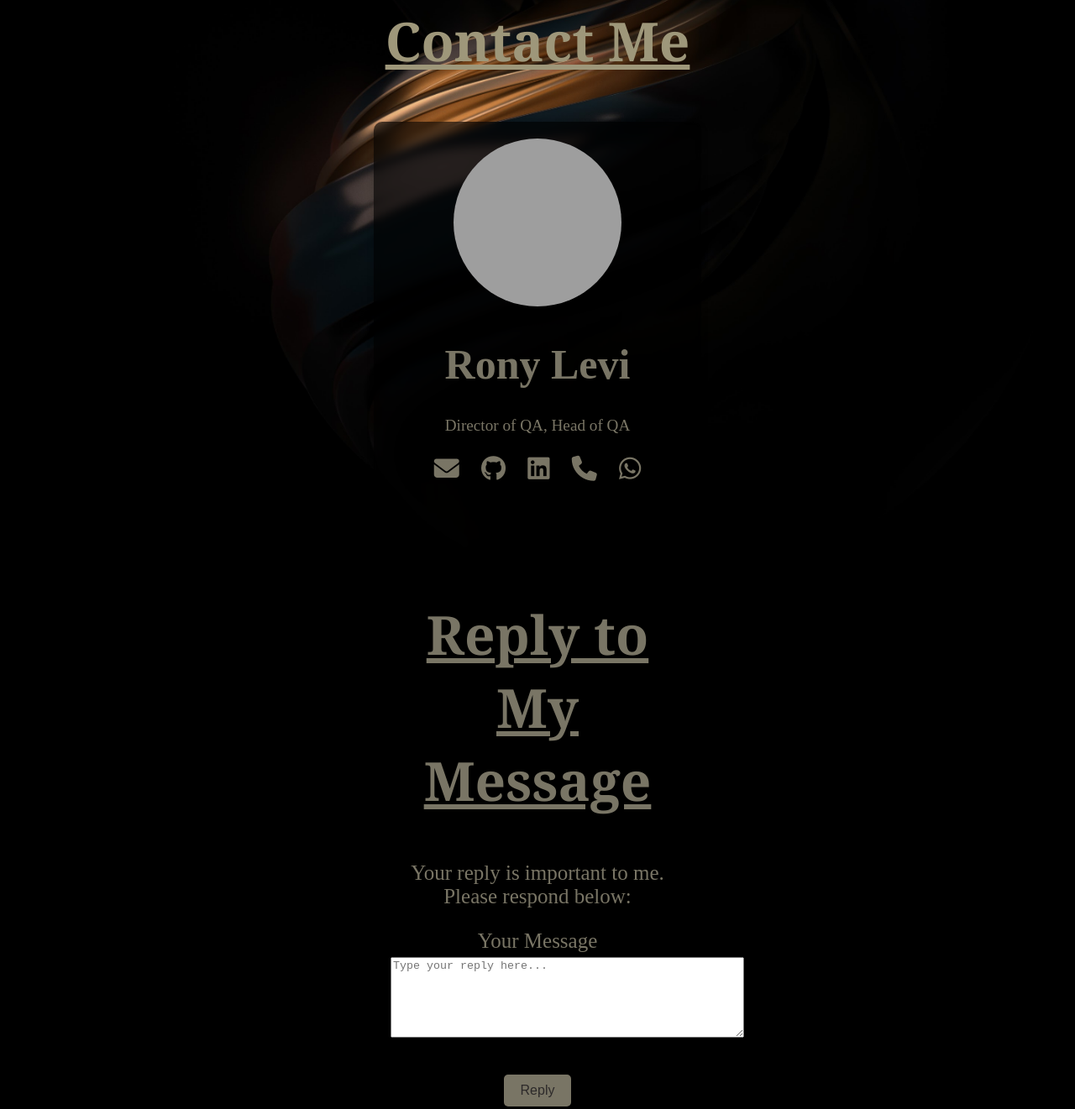
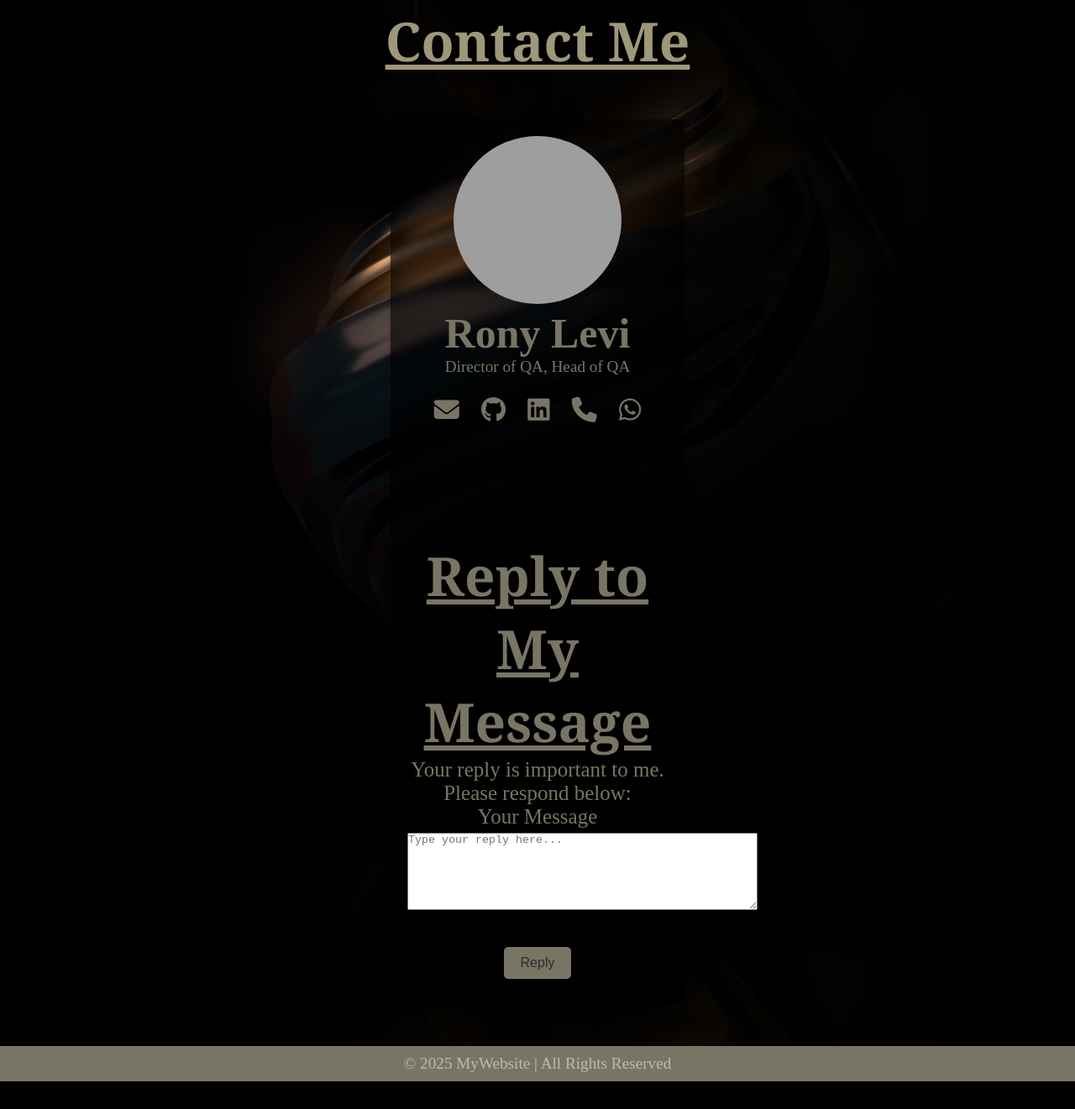
Before and after one commit to LeviRony/Rony_Levi_Profile, a website: page profile.html in a window 1280 px wide. Shown: the part 131-1452 px from the top of the page at 84% size. After the commit the page ends 1419 px from the top, so only its background shows below. Drawn offline with Linux system fonts and the light colour scheme; grey boxes are pictures that could not be loaded.

Commit message:
footer chanmges

```diff
--- a/assets/devTools.css
+++ b/assets/devTools.css
@@ -1,13 +1,22 @@
-html {
-    background-image: url('../images/huawei-mate-9-luxury-dark-gold-abstract-stock-14-10-2024-1728936550-hd-wallpaper.jpg');
+* {
+    box-sizing: border-box;
+    margin: 0;
+    padding: 0;
+  }
+
+  /* Background setup */
+  html {
+    background-image: url('/images/huawei-mate-9-luxury-dark-gold-abstract-stock-14-10-2024-1728936550-hd-wallpaper.jpg');
     background-size: cover;
+    background-position: center;
     background-repeat: no-repeat;
-    animation: scrollVertical 10s linear infinite;
-    height: fit-content;
-    width: fit-content;
+    background-attachment: fixed;
+    min-height: 100vh;
+    /* Ensures full-screen coverage */
     background-color: #000;
-
-}
+    overflow-x: hidden;
+    overflow-y: auto;
+  }
 
 /* Container for the grid */
 .grid-container {
--- a/assets/footer.css
+++ b/assets/footer.css
@@ -1,8 +1,30 @@
+/* Footer that always stays at the bottom */
 footer {
-    color: #f6f6f6;
-    background-color: #797565;
-    padding: 10px;
-    text-align: center;
-    margin-bottom: 0;
-    height: 50px; /* This will ensure it maintains a consistent size */
+  color: #bbb9b9;
+  font-size: larger;
+  background-color: #797565;
+  padding: 10px;
+  text-align: center;
+  height: 50px;
+  width: 100%;
+  position: relative; /* Default position */
+  bottom: 0;
+}
+
+/* Ensures footer stays at the bottom of the page even if content is short */
+html, body {
+  height: 100%;
+  display: flex;
+  flex-direction: column;
+}
+
+.main-content {
+  flex: 1; /* Pushes the footer down */
+}
+
+/* Fix for small screens with lots of scrolling */
+@media (max-height: 600px) {
+  footer {
+    position: static; /* Prevents overlap on very short screens */
   }
+}
--- a/assets/index.css
+++ b/assets/index.css
@@ -1,34 +1,51 @@
+* {
+    box-sizing: border-box;
+    margin: 0;
+    padding: 0;
+  }
 
-/* Apply background image to the entire page */
-html {
+  /* Background setup */
+  html {
     background-image: url('/images/huawei-mate-9-luxury-dark-gold-abstract-stock-14-10-2024-1728936550-hd-wallpaper.jpg');
     background-size: cover;
     background-position: center;
     background-repeat: no-repeat;
     background-attachment: fixed;
-    width: 100%;
-    min-height: 100vh; /* Fixes small screen scaling */
+    min-height: 100vh;
+    /* Ensures full-screen coverage */
     background-color: #000;
-    width: 100%;
-}
+    overflow-x: hidden;
+    overflow-y: auto;
+  }
 
-/* Flexbox-centered layout */
+/* Flexbox-centered layout for all screen heights */
 main {
     font-family: Arial, sans-serif;
     margin: 0;
     padding: 0;
     display: flex;
+    flex-direction: column;
     justify-content: center;
     align-items: center;
-    min-height: 95vh;
+    min-height: 100vh; /* Ensures full height usage */
     background-color: rgba(0, 0, 0, 0.5); /* Dark overlay */
+    padding-bottom: 7.5vh; /* Adjusts spacing instead of margin */
+}
 
+/* Adjust layout for very small screens */
+@media (max-height: 600px) {
+    main {
+        justify-content: flex-start;
+        padding-top: 5vh; /* Avoids elements being too squeezed */
+        padding-bottom: 5vh;
+    }
 }
+
 
 /* Main container */
 .container {
     text-align: center;
-    background-color: rgba(255, 255, 255, 0.9);
+    background-color: rgba(255, 255, 255, 0.658);
     padding: 30px;
     border-radius: 10px;
     box-shadow: 0 4px 12px rgba(0, 0, 0, 0.2);
@@ -39,7 +56,7 @@ main {
 
 h1 {
     font-size: clamp(1.5rem, 5vw, 2.5rem); /* Responsive font size */
-    color: #FF6347;
+    color: #d25625;
     margin-bottom: 20px;
 }
 
--- a/assets/navbar.css
+++ b/assets/navbar.css
@@ -9,6 +9,7 @@ ul {
   width: 100%;
   top: 0;
   z-index: 3;
+  font-family: Arial, sans-serif;
 }
 
 li {
--- a/assets/profile.css
+++ b/assets/profile.css
@@ -1,17 +1,21 @@
+* {
+  box-sizing: border-box;
+  margin: 0;
+  padding: 0;
+}
+
+/* Background setup */
 html {
-    background-image: url('/images/huawei-mate-9-luxury-dark-gold-abstract-stock-14-10-2024-1728936550-hd-wallpaper.jpg');
-    background-size: cover;
-    background-repeat: no-repeat;
-    background-position: center;
-    background-attachment: fixed;
-    background-attachment: scroll;
-    overflow: scroll;
-    animation: scrollVertical 10s linear infinite;
-    width: 100%;
-    height: 100vh;
-    /* Changed to cover the entire viewport height */
-    background-color: #000;
-    margin-top: 0;
+  background-image: url('/images/huawei-mate-9-luxury-dark-gold-abstract-stock-14-10-2024-1728936550-hd-wallpaper.jpg');
+  background-size: cover;
+  background-position: center;
+  background-repeat: no-repeat;
+  background-attachment: fixed;
+  min-height: 100vh;
+  /* Ensures full-screen coverage */
+  background-color: #000;
+  overflow-x: hidden;
+  overflow-y: auto;
 }
 
 /* Centered card */
@@ -173,3 +177,27 @@ h2 {
 h2 { /* "Reply to My Message" title */
     color: #797565;
 }
+/* Footer that always stays at the bottom */
+footer {
+    color: #bbb9b9;
+    font-size: larger;
+    background-color: #797565;
+    padding: 10px;
+    text-align: center;
+    height: 50px;
+    width: 100%;
+    position: relative; /* Default position */
+    bottom: 0;
+  }
+
+
+  .main-content {
+    flex: 1; /* Pushes the footer down */
+  }
+
+  /* Fix for small screens with lots of scrolling */
+  @media (max-height: 600px) {
+    footer {
+      position: static; /* Prevents overlap on very short screens */
+    }
+  }
```
Also changed, not shown: assets/timeline.css (+8 -4 lines), devTools.html (+3 -2 lines), index.html (+4 -2 lines), profile.html (+1 -0 lines), timeline.html (+3 -3 lines).
